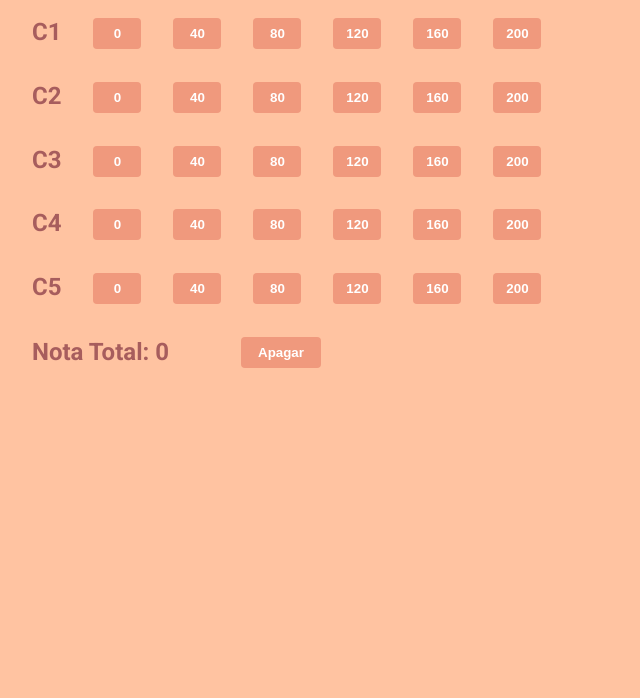
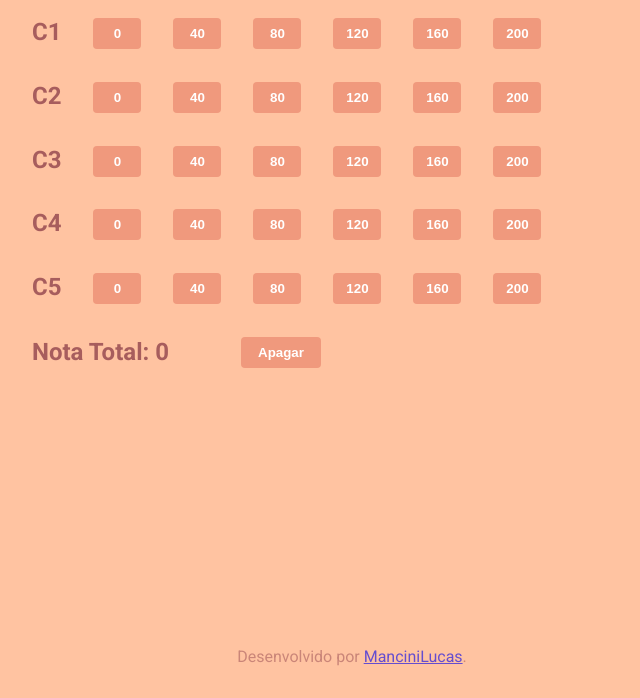
Before and after one commit to mancinilucas/redcalc, a plain HTML site: page index.html in a window 1280 px wide. Shown: the part 102-800 px from the top of the page, without its empty margins (288-928 px from the left). Drawn offline with Linux system fonts and the light colour scheme.

Commit message:
feat: footer e alerta de nota superior ao limite

```diff
--- a/index.html
+++ b/index.html
@@ -68,11 +68,13 @@
         <h2>Nota Total: <span id="totalGrade">0</span></h2>
         <button class="button" id="remove-pressed" onclick="resetGrades()">Apagar</button>
       </div>
-
-
-
     </div>
   </main>
+  <footer>
+    <p>
+      Desenvolvido por <a href="https://github.com/mancinilucas">ManciniLucas</a>.
+    </p>
+  </footer>
 </body>
 <script src="script.js"></script>
 </html>
--- a/script.js
+++ b/script.js
@@ -2,6 +2,9 @@ let total = 0;
 
 function addGrade(grade) {
   total += grade;
+  if (total > 1000){
+    alert('Erro! Nota acima do permitido')
+  }
   document.getElementById('totalGrade').textContent = total;
 }
 
@@ -10,6 +13,8 @@ function resetGrades() {
   document.getElementById('totalGrade').textContent = total;
   removeAllPressed();
 }
+
+
 
 
 function removeAllPressed(){
--- a/style.css
+++ b/style.css
@@ -70,6 +70,17 @@ button{
   width: 80px;
 }
 
+footer {
+  width: 100%;
+  padding: 4rem 0 2rem;
+  color: #A75D5D;
+  opacity: 0.6;
+
+  position: absolute;
+  bottom: 0;
+  text-align: center;
+}
+
 @media (max-width: 425px) {
   :root {
     font-size: 0.6rem;
@@ -77,6 +88,7 @@ button{
 
   body{
     display: flex;
+    flex-direction: column;
     align-items: center;
     justify-content: center
   }
```
